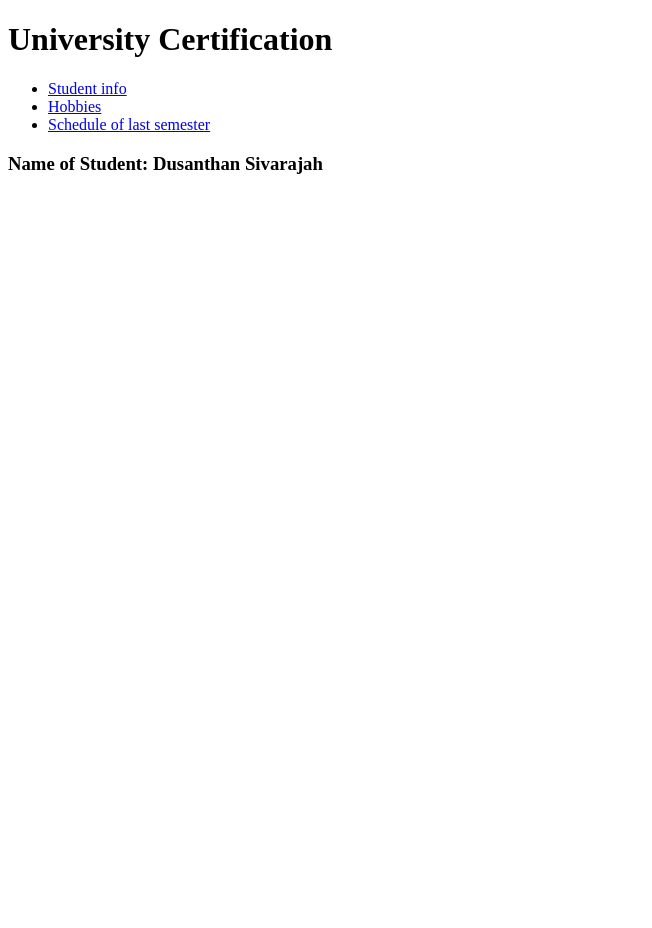
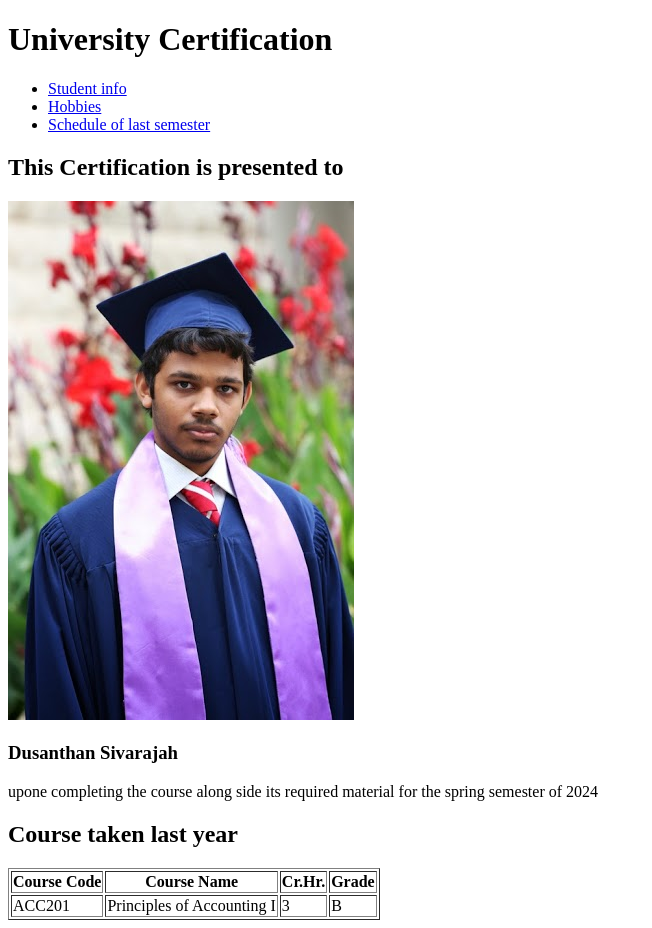
Before and after one commit to DusanthanSivarajah/FSW_Assignment_2, a plain HTML site: page index.html in a window 1280 px wide. Shown: the whole page, without its empty margins (0-652 px from the left). Before the commit the page ends 800 px from the top, so only its background shows below. Drawn offline with Linux system fonts and the light colour scheme.

Commit message:
added Assets folder containing my photo, added table for course taken last year

```diff
--- a/index.html
+++ b/index.html
@@ -17,7 +17,29 @@
         </ul>
     </nav>
     <div>
-        <h3>Name of Student: Dusanthan Sivarajah</h2>
+        <section id="section1">
+            <h2>This Certification is presented to</h2>
+                <img src="Assets/test.jpg">
+                    <h3> Dusanthan Sivarajah</h3>
+                        <p>upone completing the course along side its required material for the spring semester of 2024</p>
+        </section>
+        <section id="section2">
+            <h2>Course taken last year</h2>
+           <table border="1">
+            <tr>
+                <th>Course Code</th>
+                <th>Course Name</th>
+                <th>Cr.Hr.</th>
+                <th>Grade</th>
+            </tr>
+            <tr>
+                <td>ACC201</td>
+                <td>Principles of Accounting I</td>
+                <td>3</td>
+                <td>B</td>
+            </tr>
+           </table>
+        </section>
     </div>
 
 </body>
```
Also changed, not shown: Assets/test.jpg (added).
